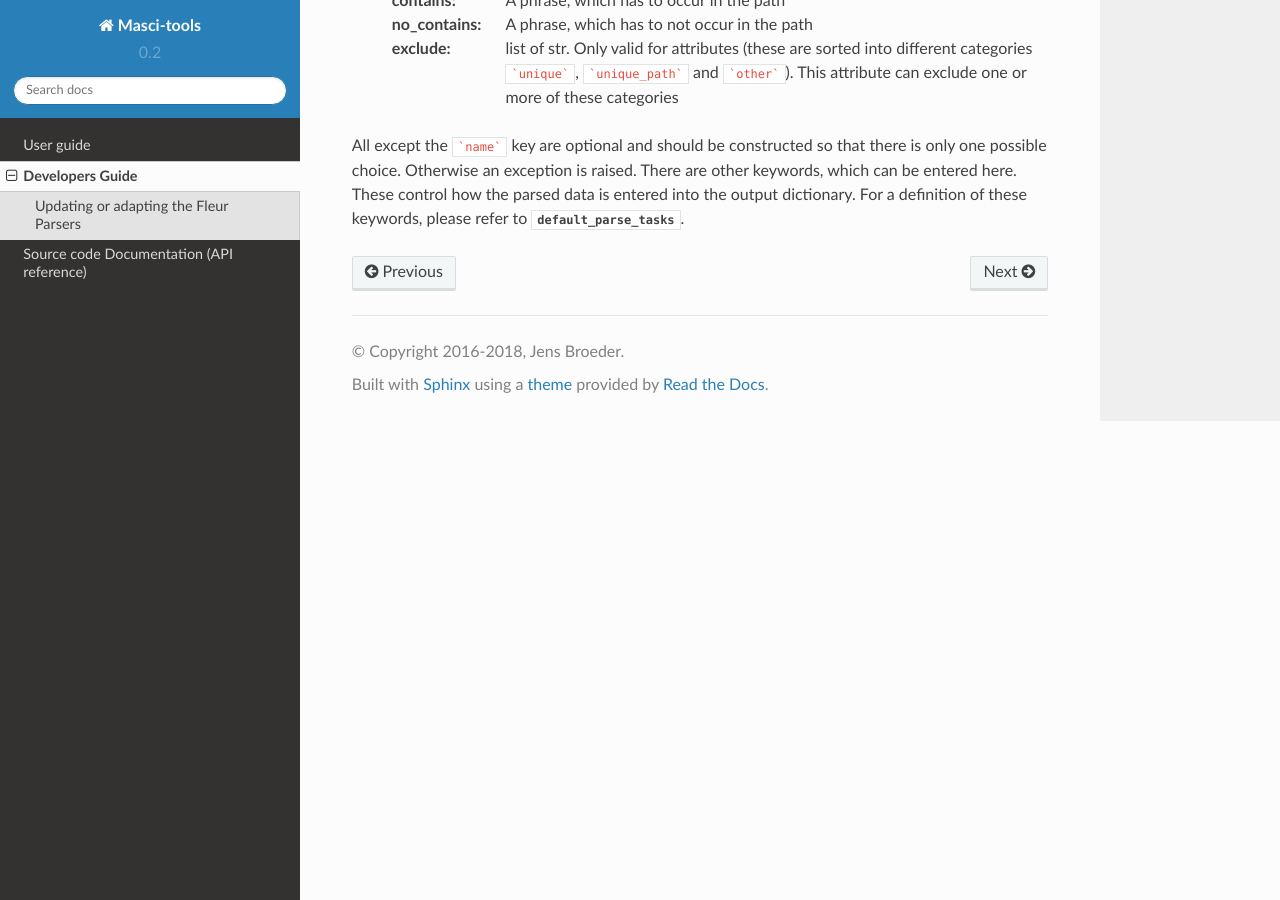
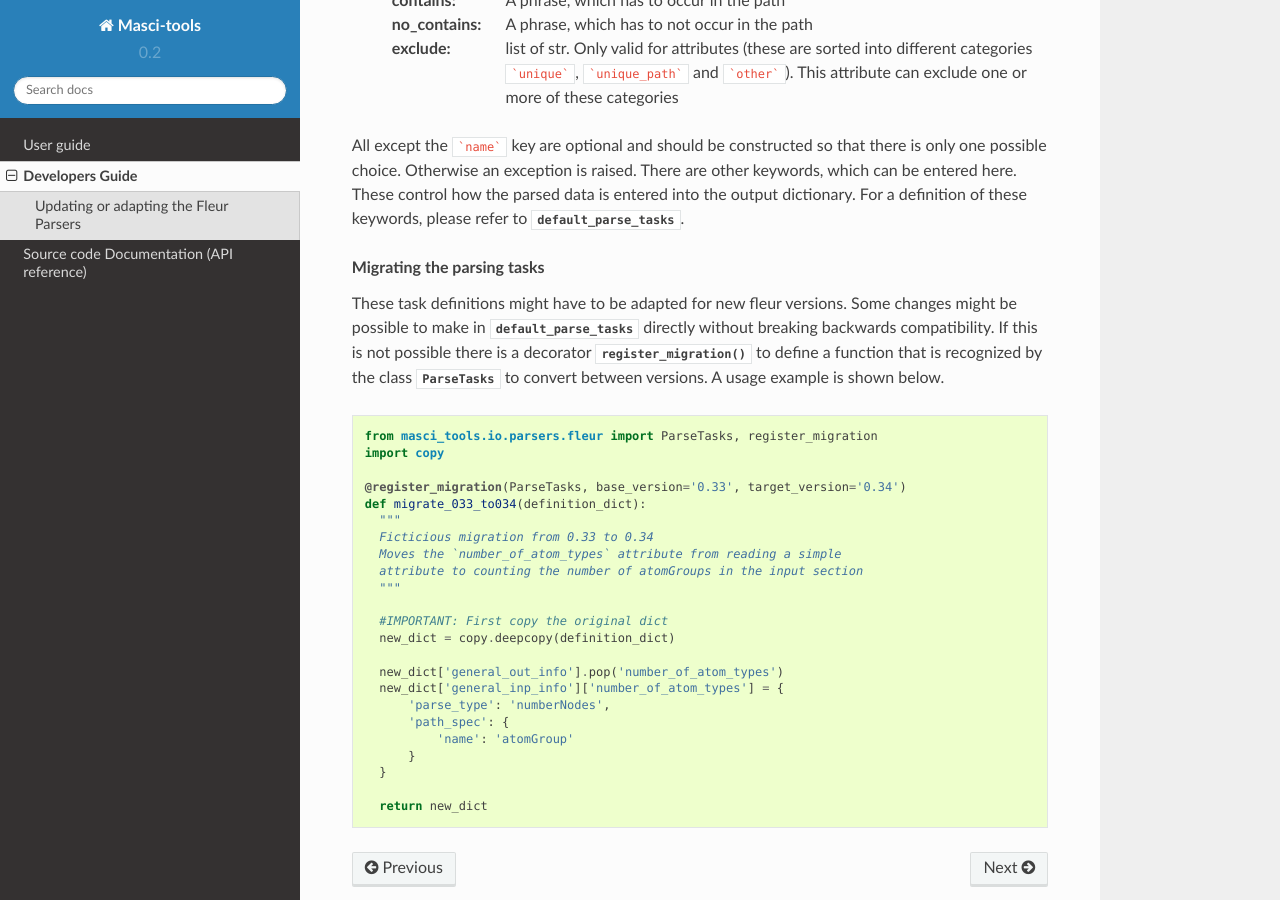
Before and after one commit to JuDFTteam/masci-tools, a Sphinx documentation site: the page built from docs/source/devel_guide/index.rst, in a window 1280 px wide and 900 px high, scrolled down 2317 px. Built offline with Sphinx 7.4.7 and the Read the Docs theme 2.0.0, drawn with Linux system fonts in a browser that asks for light colours; formulas are drawn with MathJax 3.

Commit message:
Move example migration into docs

````diff
--- a/docs/source/devel_guide/index.rst
+++ b/docs/source/devel_guide/index.rst
@@ -97,3 +97,33 @@
   All except the ```name``` key are optional and should be constructed so that there is only one
   possible choice. Otherwise an exception is raised. There are other keywords, which can be entered
   here. These control how the parsed data is entered into the output dictionary. For a definition of these keywords, please refer to :py:mod:`~masci_tools.io.parsers.fleur.default_parse_tasks`.
+
+.. topic:: Migrating the parsing tasks
+
+  These task definitions might have to be adapted for new fleur versions. Some changes might be possible to make in :py:mod:`~masci_tools.io.parsers.fleur.default_parse_tasks` directly without breaking backwards compatibility. If this is not possible there is a decorator :py:func:`~masci_tools.io.parsers.fleur.register_migration()` to define a function that is recognized by the class :py:class:`~masci_tools.io.parsers.fleur.ParseTasks` to convert between versions. A usage example is shown below.
+
+  .. code-block:: python
+
+    from masci_tools.io.parsers.fleur import ParseTasks, register_migration
+    import copy
+
+    @register_migration(ParseTasks, base_version='0.33', target_version='0.34')
+    def migrate_033_to034(definition_dict):
+      """
+      Ficticious migration from 0.33 to 0.34
+      Moves the `number_of_atom_types` attribute from reading a simple
+      attribute to counting the number of atomGroups in the input section
+      """
+
+      #IMPORTANT: First copy the original dict
+      new_dict = copy.deepcopy(definition_dict)
+
+      new_dict['general_out_info'].pop('number_of_atom_types')
+      new_dict['general_inp_info']['number_of_atom_types'] = {
+          'parse_type': 'numberNodes',
+          'path_spec': {
+              'name': 'atomGroup'
+          }
+      }
+
+      return new_dict
````
Also changed, not shown: 2 other files.
